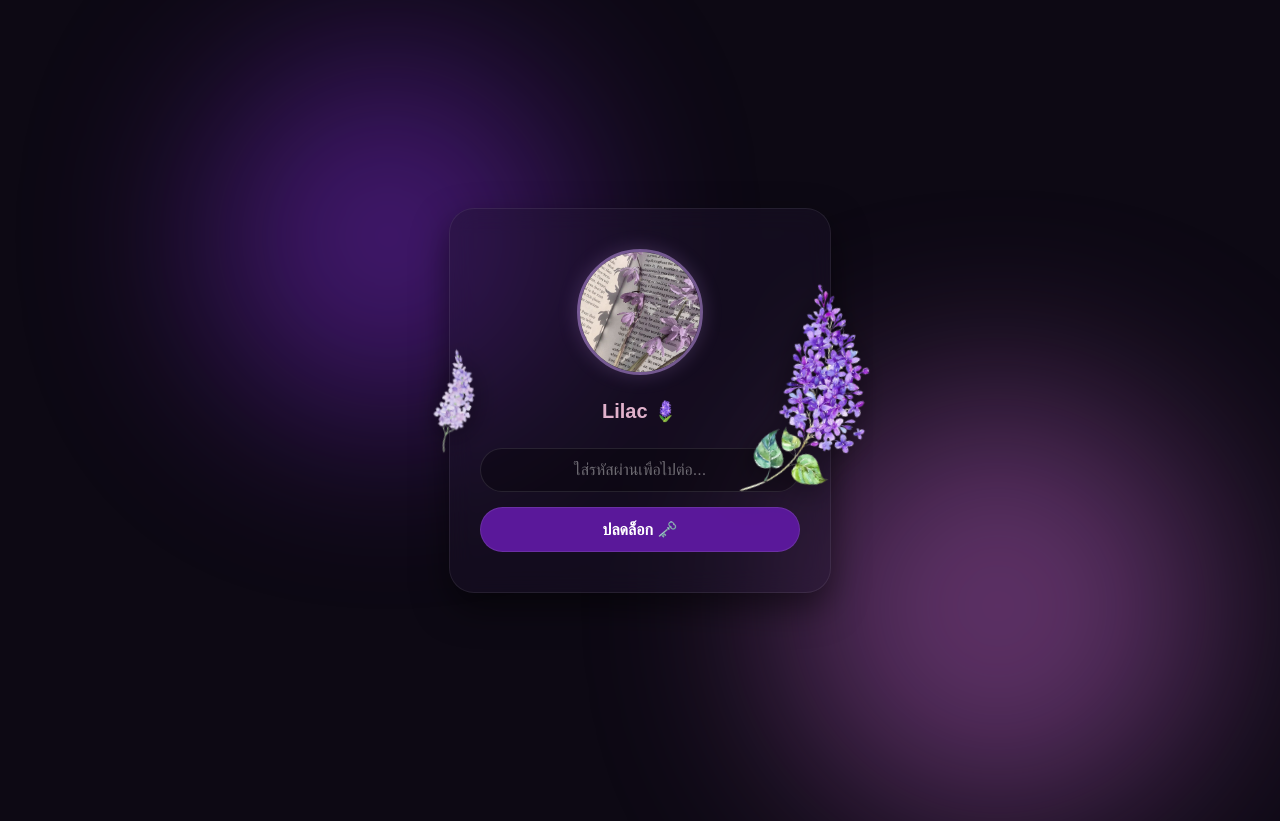
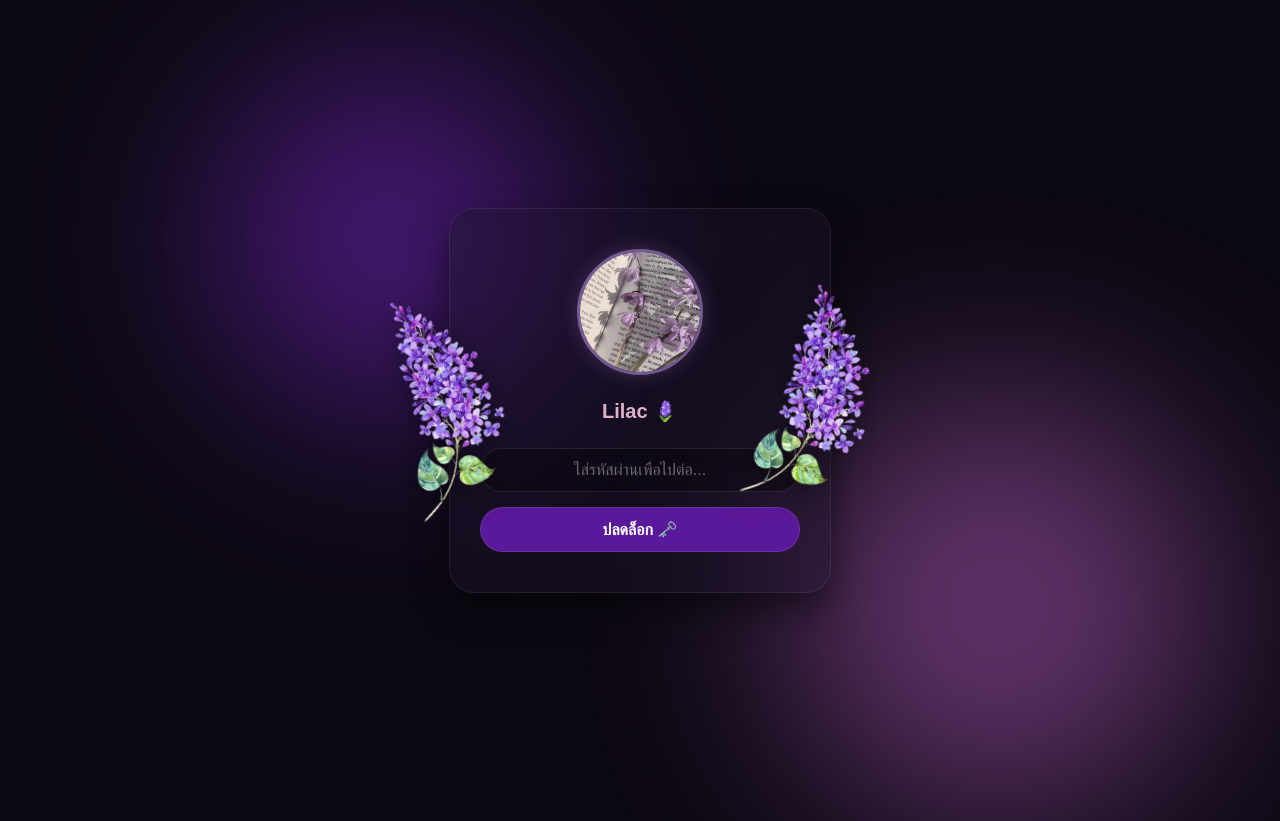
Before and after one commit to xNovaWeb17/safezone, a plain HTML site: page index.html in a window 1280 px wide. Drawn offline with Linux system fonts and the light colour scheme.

Commit message:
Update index.html

```diff
--- a/index.html
+++ b/index.html
@@ -111,7 +111,7 @@
     <div class="light light-2"></div>
 
     <div class="card-wrapper">
-        <img src="right-removebg-preview.png" alt="Lilac Left" class="lilac-decor lilac-left">
+        <img src="Left-removebg-preview.png" alt="Lilac Left" class="lilac-decor lilac-left">
         <img src="left-removebg-preview.png" alt="Lilac Right" class="lilac-decor lilac-right">
 
         <div class="glass-box">
```
